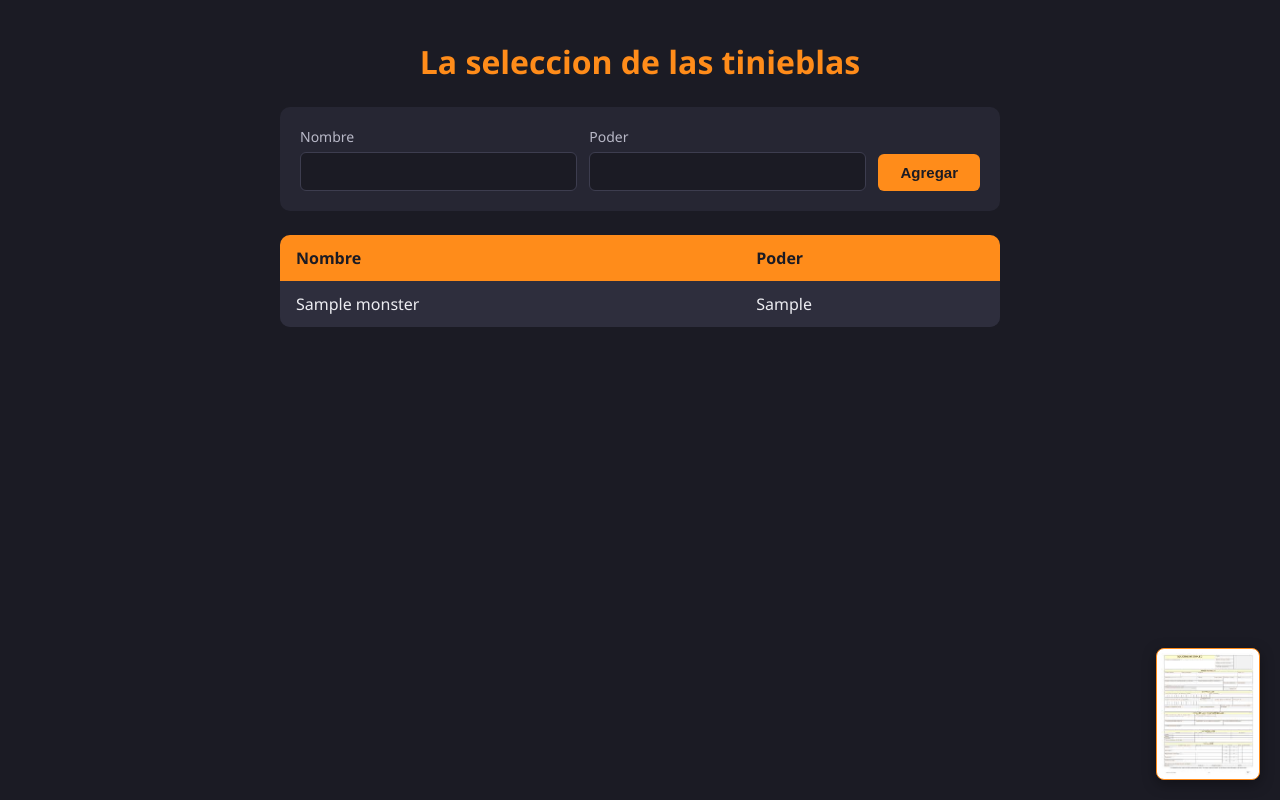
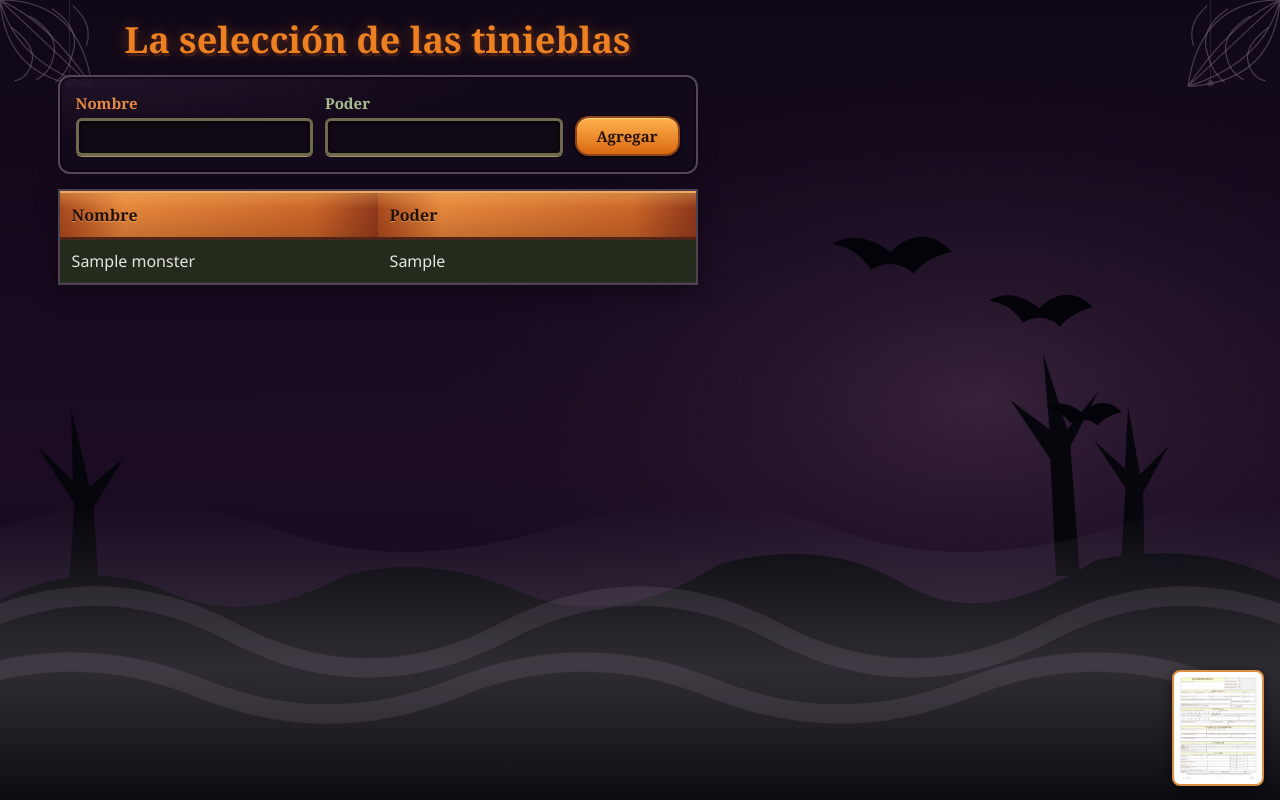
Before and after one commit to Julian716/Halloween-, a Flask app: page / in a window 1280 px wide. Run offline with Flask 3, Linux system fonts and the light colour scheme; tables that the repository leaves empty or names only in its code hold one stand-in row (values such as "Sample post").

Commit message:
Modificacion del estilo de terror

```diff
--- a/static/css/styles.css
+++ b/static/css/styles.css
@@ -3,116 +3,190 @@
 }
 
 body {
+    min-height: 100vh;
     margin: 0;
-    padding: 40px 16px;
+    padding: 18px 4.5vw 48px;
     font-family: "Segoe UI", Arial, sans-serif;
-    background: #1b1b24;
-    color: #ececf1;
+    color: #e7e5df;
+    background: #100817 url("../images/halloween-background.svg") center top / cover fixed;
 }
 
 .container {
-    max-width: 720px;
-    margin: 0 auto;
+    width: min(100%, 640px);
+    margin: 0;
+}
+
+h1 {
+    margin: 0 0 14px;
+    color: #ed8122;
+    font-family: "Papyrus", "Copperplate Gothic Bold", Georgia, serif;
+    font-size: clamp(26px, 4vw, 36px);
+    font-weight: 900;
+    line-height: 1.2;
+    text-align: center;
+    text-shadow: 2px 3px 0 #411c19, 0 0 14px rgb(237 129 34 / 35%);
+}
+
+form {
+    position: relative;
+    display: flex;
+    flex-wrap: wrap;
+    gap: 12px;
+    align-items: flex-end;
+    padding: 16px;
+    margin-bottom: 15px;
+    background:
+        radial-gradient(ellipse at top left, rgb(104 69 105 / 18%), transparent 48%),
+        rgb(19 10 27 / 88%);
+    border: 2px solid #55445d;
+    border-radius: 12px;
+    box-shadow: inset 0 0 0 2px rgb(10 5 17 / 65%), 0 6px 20px rgb(0 0 0 / 28%);
+}
+
+label {
+    display: flex;
+    flex: 1 1 190px;
+    flex-direction: column;
+    min-width: 0;
+    gap: 5px;
+    color: #e58b48;
+    font-family: Georgia, serif;
+    font-size: 15px;
+    font-weight: bold;
+    text-shadow: 1px 1px #21101d;
+}
+
+label:nth-of-type(2) {
+    color: #a6bd92;
+}
+
+input {
+    width: 100%;
+    min-height: 38px;
+    padding: 7px 10px;
+    color: #f0e9e9;
+    background: rgb(17 10 22 / 95%);
+    border: 3px solid #71694d;
+    border-radius: 6px;
+    box-shadow: inset 0 2px 5px rgb(0 0 0 / 70%), 0 1px #a29466;
+}
+
+input:focus {
+    outline: 2px solid #e58b48;
+    outline-offset: 2px;
+}
+
+button {
+    min-height: 38px;
+    padding: 8px 20px;
+    color: #24120b;
+    background: linear-gradient(#ffb34e, #d96813);
+    border: 2px solid #8e4518;
+    border-radius: 14px;
+    box-shadow: inset 0 1px rgb(255 230 160 / 65%), 0 2px 4px rgb(0 0 0 / 45%);
+    font-family: Georgia, serif;
+    font-size: 15px;
+    font-weight: bold;
+    cursor: pointer;
+    transition: filter 120ms ease, transform 120ms ease;
+}
+
+button:hover {
+    filter: brightness(1.15);
+    transform: translateY(-1px);
+}
+
+table {
+    width: 100%;
+    border: 2px solid #504253;
+    border-collapse: separate;
+    border-spacing: 0;
+    table-layout: fixed;
+    background: rgb(16 10 21 / 91%);
+    box-shadow: 0 7px 20px rgb(0 0 0 / 38%);
+}
+
+th,
+td {
+    padding: 10px 12px;
+    text-align: left;
+}
+
+th {
+    padding-top: 11px;
+    padding-bottom: 11px;
+    color: #21100b;
+    background:
+        linear-gradient(180deg, rgb(255 197 106 / 35%), transparent 35%, rgb(91 33 12 / 22%)),
+        linear-gradient(90deg, #a8481d, #e4873c 20%, #ca6528 80%, #8e371b);
+    border-top: 2px solid #f1ae61;
+    border-bottom: 3px solid #4d2619;
+    font-family: Georgia, serif;
+    font-size: 16px;
+    text-shadow: 0 1px rgb(255 200 120 / 45%);
+}
+
+td {
+    height: 39px;
+    overflow-wrap: anywhere;
+    border-bottom: 1px solid rgb(255 255 255 / 5%);
+}
+
+tr:nth-child(even) td {
+    background: rgb(40 50 32 / 83%);
+}
+
+tr:nth-child(odd) td {
+    background: rgb(12 8 16 / 88%);
 }
 
 .corner-image {
     position: fixed;
-    right: 20px;
-    bottom: 20px;
-    width: 104px;
-    max-height: 150px;
+    right: 16px;
+    bottom: 14px;
+    z-index: 2;
+    width: 92px;
+    max-height: 122px;
     object-fit: contain;
     padding: 4px;
     background: #fff;
-    border: 1px solid #ff8c1a;
+    border: 2px solid #d99042;
     border-radius: 8px;
-    box-shadow: 0 4px 14px rgb(0 0 0 / 35%);
+    box-shadow: 0 4px 14px rgb(0 0 0 / 55%);
 }
 
-h1 {
-    margin: 0 0 24px;
-    color: #ff8c1a;
-    text-align: center;
+@media (max-width: 600px) {
+    body {
+        padding: 18px 14px 145px;
+        background-attachment: scroll;
+    }
+
+    .container {
+        width: 100%;
     }
 
     form {
-    display: flex;
-    flex-wrap: wrap;
-    gap: 12px;
-    align-items: flex-end;
-    padding: 20px;
-    margin-bottom: 24px;
-    background: #262633;
-    border-radius: 10px;
+        gap: 10px;
+        padding: 12px;
     }
 
     label {
-    display: flex;
-    flex-direction: column;
-    flex: 1;
-    min-width: 180px;
-    gap: 6px;
-    font-size: 14px;
-    color: #b8b8c7;
-}
-
-input {
-    padding: 10px;
-    font-size: 15px;
-    color: #ececf1;
-    background: #1b1b24;
-    border: 1px solid #3d3d4f;
-    border-radius: 6px;
-}
-
-input:focus {
-    outline: none;
-    border-color: #ff8c1a;
+        flex-basis: 100%;
     }
 
     button {
-    padding: 10px 22px;
-    font-size: 15px;
-    font-weight: bold;
-    color: #1b1b24;
-    background: #ff8c1a;
-    border: none;
-    border-radius: 6px;
-    cursor: pointer;
-}
-
-button:hover {
-    background: #ffa64d;
-}
-
-table {
         width: 100%;
-    border-collapse: collapse;
-    background: #262633;
-    border-radius: 10px;
-    overflow: hidden;
     }
 
     th,
     td {
-    padding: 12px 16px;
-    text-align: left;
+        padding: 9px 8px;
     }
 
-th {
-    background: #ff8c1a;
-    color: #1b1b24;
-}
-
-tr:nth-child(even) td {
-    background: #2e2e3d;
-}
-
-@media (max-width: 600px) {
     .corner-image {
         right: 12px;
-        bottom: 12px;
-        width: 76px;
-        max-height: 110px;
+        bottom: 10px;
+        width: 70px;
+        max-height: 94px;
     }
 }
--- a/templates/index.html
+++ b/templates/index.html
@@ -3,12 +3,12 @@
 <head>
     <meta charset="UTF-8">
     <meta name="viewport" content="width=device-width, initial-scale=1.0">
-    <title>Monsters</title>
+    <title>La selección de las tinieblas</title>
     <link rel="stylesheet" href="{{ url_for('static', filename='css/styles.css') }}">
 </head>
 <body>
     <div class="container">
-        <h1>La seleccion de las tinieblas</h1>
+        <h1>La selección de las tinieblas</h1>
 
         <form action="/monster" method="post">
             <label>Nombre <input type="text" name="name" required></label>
```
Also changed, not shown: static/images/halloween-background.svg (added). Lines whose indentation alone changed are shown as unchanged.
